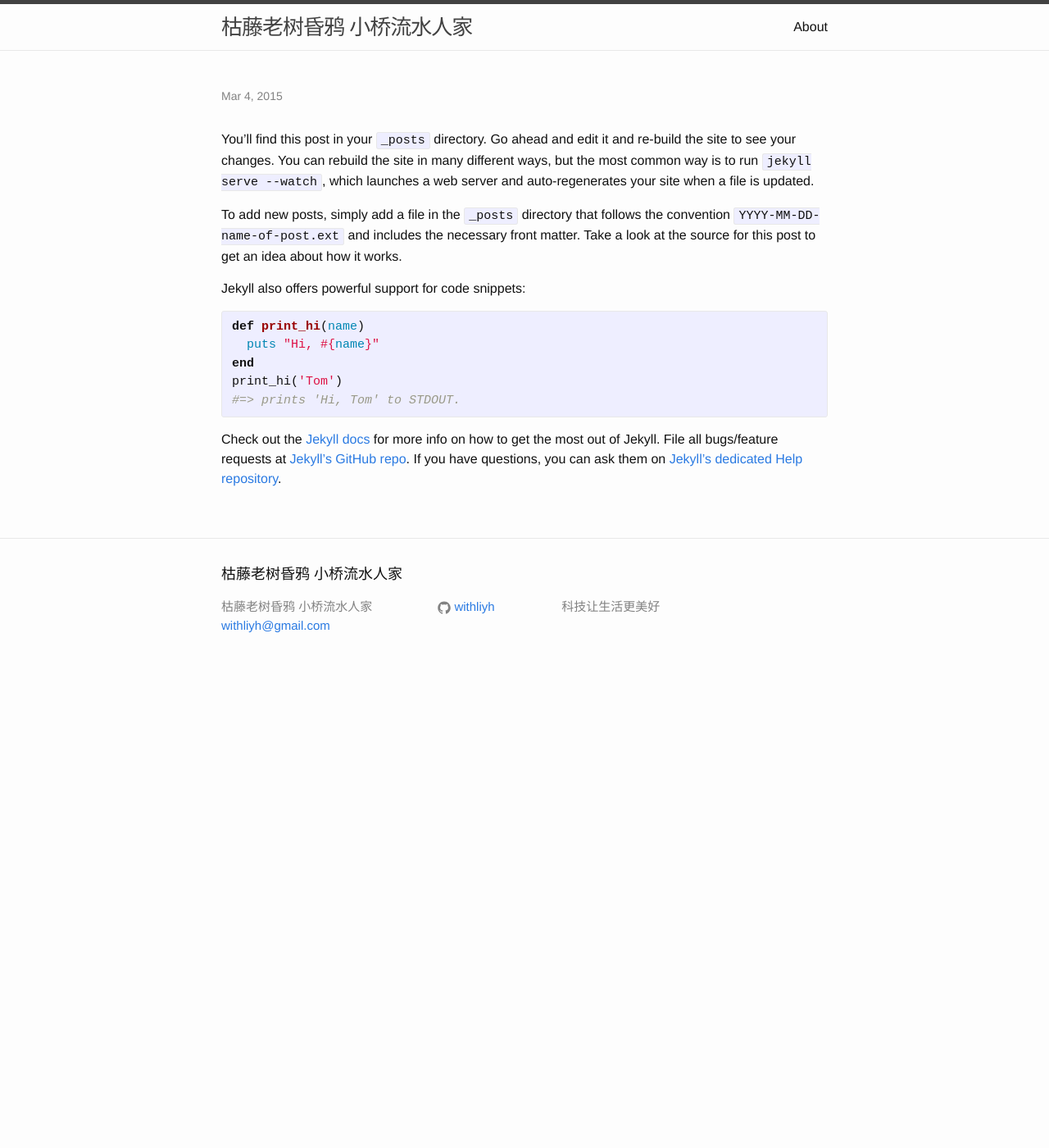
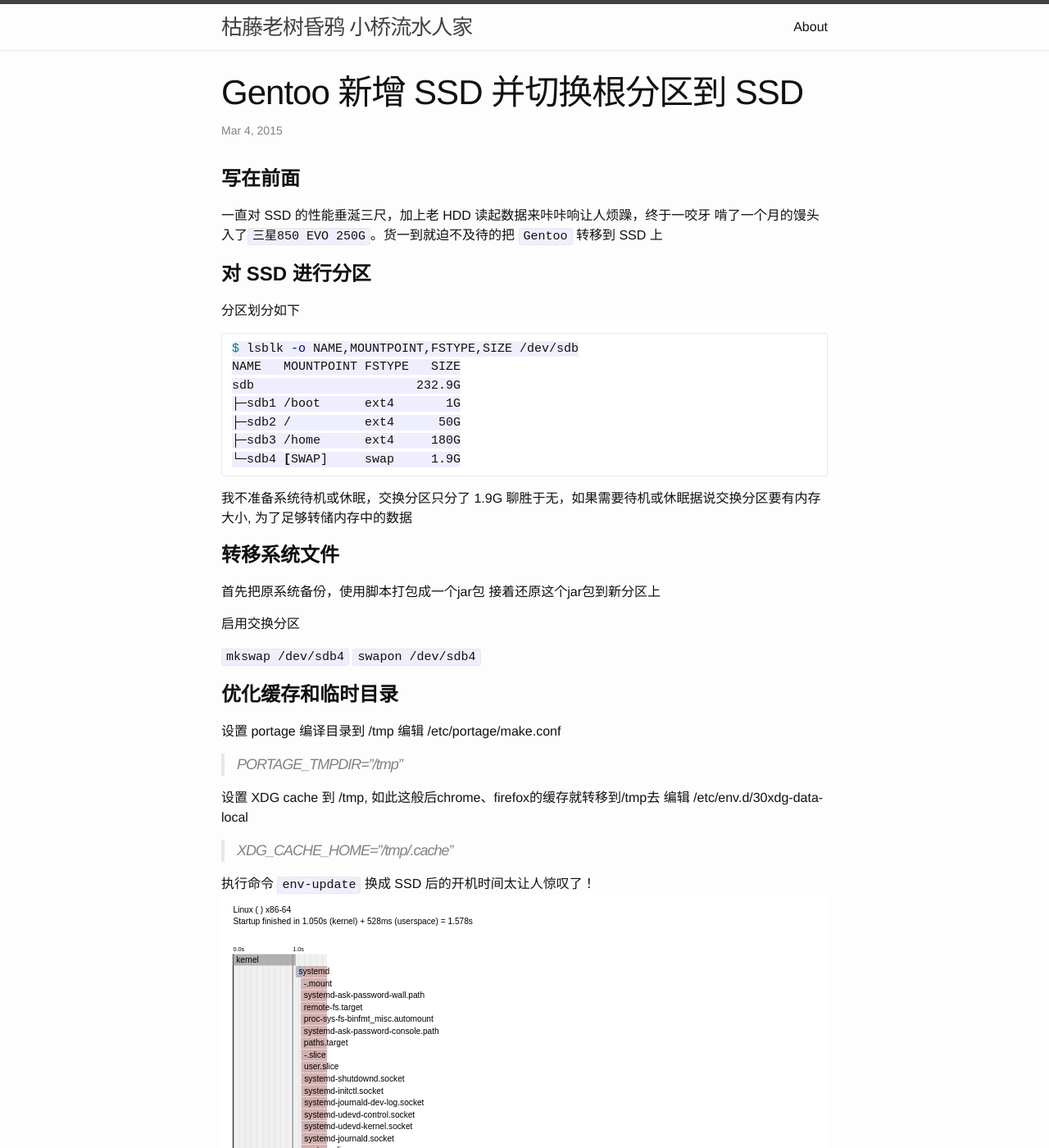
Before and after one commit to withliyh/withliyh.github.io, a Jekyll site: the page built from _posts/2015-03-04-gentoo-add-ssd.markdown, in a window 1280 px wide and 1400 px high. Shown: the whole window at 82% size. Built offline with Jekyll 4.4.1, drawn with Linux system fonts in a browser that asks for light colours; Markdown is read by kramdown in place of the engine named in the settings.

Commit message:
edit gentoo add ssd

````diff
--- /dev/null
+++ b/Gemfile
@@ -0,0 +1,2 @@
+gem 'github-pages'
+source 'https://ruby.taobao.org'
--- a/_posts/2015-03-04-gentoo-add-ssd.markdown
+++ b/_posts/2015-03-04-gentoo-add-ssd.markdown
@@ -1,25 +1,53 @@
 ---
 layout: post
-title:  ""
+title:  "Gentoo 新增 SSD 并切换根分区到 SSD"
 date:   2015-03-04 23:16:02
-categories: jekyll update
 ---
-You’ll find this post in your `_posts` directory. Go ahead and edit it and re-build the site to see your changes. You can rebuild the site in many different ways, but the most common way is to run `jekyll serve --watch`, which launches a web server and auto-regenerates your site when a file is updated.
+#**写在前面**
 
-To add new posts, simply add a file in the `_posts` directory that follows the convention `YYYY-MM-DD-name-of-post.ext` and includes the necessary front matter. Take a look at the source for this post to get an idea about how it works.
+一直对 SSD 的性能垂涎三尺，加上老 HDD 读起数据来咔咔响让人烦躁，终于一咬牙
+啃了一个月的馒头入了`三星850 EVO 250G`。货一到就迫不及待的把 `Gentoo` 转移到 SSD 上
 
-Jekyll also offers powerful support for code snippets:
+#**对 SSD 进行分区**
 
-{% highlight ruby %}
-def print_hi(name)
-  puts "Hi, #{name}"
-end
-print_hi('Tom')
-#=> prints 'Hi, Tom' to STDOUT.
-{% endhighlight %}
 
-Check out the [Jekyll docs][jekyll] for more info on how to get the most out of Jekyll. File all bugs/feature requests at [Jekyll’s GitHub repo][jekyll-gh]. If you have questions, you can ask them on [Jekyll’s dedicated Help repository][jekyll-help].
+分区划分如下
 
-[jekyll]:      http://jekyllrb.com
-[jekyll-gh]:   https://github.com/jekyll/jekyll
-[jekyll-help]: https://github.com/jekyll/jekyll-help
+```bash
+$ lsblk -o NAME,MOUNTPOINT,FSTYPE,SIZE /dev/sdb
+NAME   MOUNTPOINT FSTYPE   SIZE
+sdb                      232.9G
+├─sdb1 /boot      ext4       1G
+├─sdb2 /          ext4      50G
+├─sdb3 /home      ext4     180G
+└─sdb4 [SWAP]     swap     1.9G
+```
+
+我不准备系统待机或休眠，交换分区只分了 1.9G 聊胜于无，如果需要待机或休眠据说交换分区要有内存大小,
+为了足够转储内存中的数据
+
+#**转移系统文件**
+
+首先把原系统备份，使用脚本打包成一个jar包
+接着还原这个jar包到新分区上
+
+启用交换分区
+
+`mkswap /dev/sdb4`
+`swapon /dev/sdb4`
+
+#**优化缓存和临时目录**
+
+设置 portage 编译目录到 /tmp
+编辑 /etc/portage/make.conf
+>PORTAGE_TMPDIR=”/tmp”
+
+设置 XDG cache 到 /tmp, 如此这般后chrome、firefox的缓存就转移到/tmp去
+编辑 /etc/env.d/30xdg-data-local
+>XDG_CACHE_HOME=”/tmp/.cache”
+
+执行命令 `env-update`
+换成 SSD 后的开机时间太让人惊叹了！
+![boot][bootplot]
+
+[bootplot]:     /public/img/bootplot.svg
````
Also changed, not shown: Gemfile.lock (added), public/img/bootplot.svg (added).
